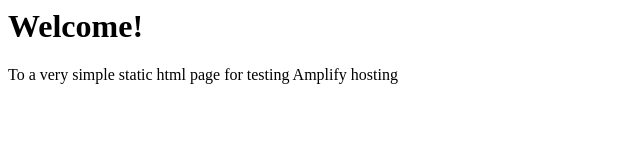
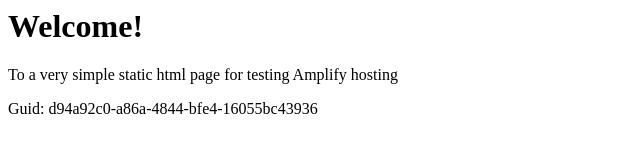
Before and after one commit to aws-aemilia-dub/Github-PR-Commit-Integration-Test-DoNotTouch-Gith-P5X5MO5I-v1-preprod-eu-west-1, a website: page src/index.html in a window 1280 px wide. Shown: the whole page, without its empty margins (0-640 px from the left). Drawn offline with Linux system fonts and the light colour scheme.

Commit message:
commit from integ tests

```diff
--- a/src/index.html
+++ b/src/index.html
@@ -1,3 +1,5 @@
+
+
 <html lang="en">
 
 <head>
@@ -10,6 +12,6 @@
 <body>
     <h1>Welcome!</h1>
     <p>To a very simple static html page for testing Amplify hosting</p>
-</body>
+    <p>Guid: d94a92c0-a86a-4844-bfe4-16055bc43936</p></body>
 
 </html>
```
